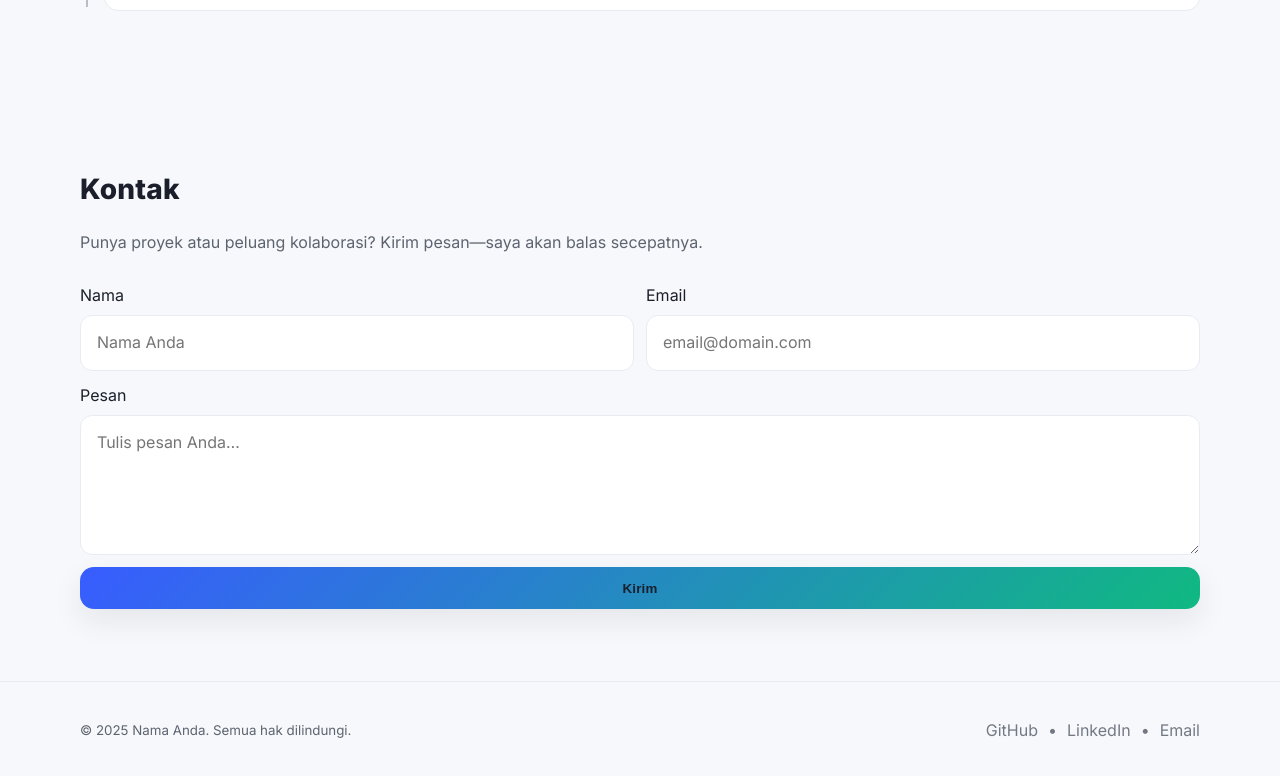
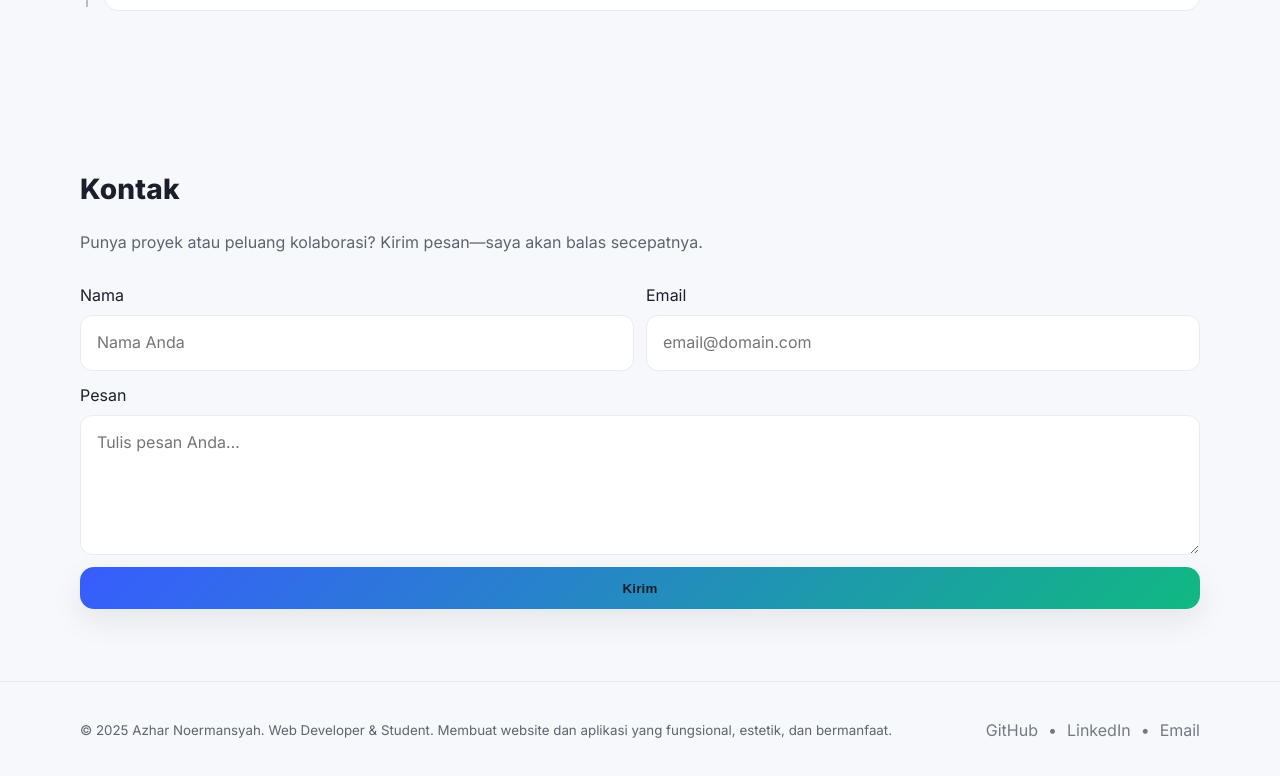
Before and after one commit to jay-lab-tech/jay-lab-tech, a plain HTML site: page index.html in a window 1280 px wide. Shown: the part 2820-3596 px from the top of the page. Drawn offline with Linux system fonts and the light colour scheme.

Commit message:
Update footer

```diff
--- a/index.html
+++ b/index.html
@@ -299,7 +299,7 @@
 
   <footer>
     <div class="container" style="display:flex; justify-content:space-between; align-items:center; gap:12px; flex-wrap:wrap;">
-      <small>© <span id="year"></span> Nama Anda. Semua hak dilindungi.</small>
+      <small>© <span id="year"></span> Azhar Noermansyah. Web Developer & Student. Membuat website dan aplikasi yang fungsional, estetik, dan bermanfaat.</small>
       <div style="display:flex; gap:10px; align-items:center; opacity:.85">
         <a href="https://github.com/jay-lab-tech" aria-label="GitHub">GitHub</a>
         <span>•</span>
```
